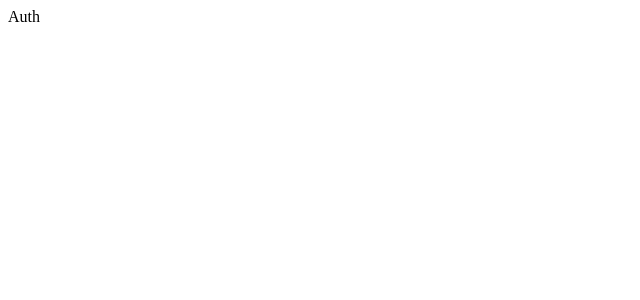
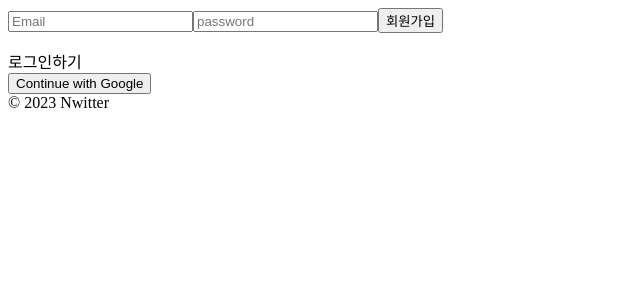
Before and after one commit to aui9f/study_react_nwitter, a React (Create React App) app: page / in a window 1280 px wide. Shown: the top 300 px of the page, without its empty margins (0-640 px from the left). Built offline with nearby package versions, Linux system fonts and the light colour scheme; no server answers.

Commit message:
회원가입(이메일), 로그인 상태확인

```diff
--- a/src/components/App.js
+++ b/src/components/App.js
@@ -1,6 +1,36 @@
-import AppRouter from './Router'
+import {useEffect, useState} from 'react'
+import AppRouter from 'components/Router'
+import { auth, onAuthStateChanged } from "fbase";
+
 function App() {
-  return <AppRouter/>;
+  const [init, setInit] = useState(false)
+  const [isLoggedIn, setIsLoggedIn] = useState(false);
+
+
+  useEffect(()=>{
+
+    onAuthStateChanged(auth, (user) => {
+      if (user) {
+        // User is signed in, see docs for a list of available properties
+        // https://firebase.google.com/docs/reference/js/firebase.User
+        console.log("user", user)
+        setIsLoggedIn(user);
+        // ...
+      } else {
+        // User is signed out
+        setIsLoggedIn(false);
+      }
+      setInit(true);
+    });
+
+
+  },[]);
+  return (
+    <>
+      {init?<AppRouter isLoggedIn={isLoggedIn}/>:'initializing..'}
+      <footer>&copy; {new Date().getFullYear()} Nwitter</footer>
+    </>
+  );
 }
 
 export default App;
--- a/src/components/Router.js
+++ b/src/components/Router.js
@@ -3,8 +3,8 @@
 import Auth from '../views/Auth';
 import Home from '../views/Home';
 
-const AppRouter = () => {
-    const [isLoggedIn, setIsLoggedIn] = useState(false);
+const AppRouter = ({isLoggedIn}) => {
+
     return (
         <Router>
             <Routes>
--- a/src/firebase.js
+++ b/src/fbase.js
@@ -1,7 +1,10 @@
 // Import the functions you need from the SDKs you need
 import { initializeApp } from "firebase/app";
+import { getAuth, onAuthStateChanged } from "firebase/auth";
 // TODO: Add SDKs for Firebase products that you want to use
 // https://firebase.google.com/docs/web/setup#available-libraries
+
+
 
 // Your web app's Firebase configuration
 const firebaseConfig = {
@@ -15,4 +18,6 @@
 
 // Initialize Firebase
 const app = initializeApp(firebaseConfig);
-export default app;
+const auth = getAuth(app);
+
+export {auth, onAuthStateChanged}
--- a/src/index.js
+++ b/src/index.js
@@ -1,8 +1,7 @@
 import React from 'react';
 import ReactDOM from 'react-dom/client';
-import App from './components/App';
-import firebase from './firebase'
-console.log('firebase', firebase)
+import App from 'components/App';
+
 
 const root = ReactDOM.createRoot(document.getElementById('root'));
 root.render(
--- a/src/views/Auth.js
+++ b/src/views/Auth.js
@@ -1,2 +1,60 @@
-const Auth = () => <span>Auth</span>
+import { useState } from "react";
+import { getAuth, createUserWithEmailAndPassword } from "firebase/auth";
+
+const Auth = () => {
+  const [email, setEmail] = useState('');
+  const [pw, setPw] = useState('');
+  const [newAccount, setNewAccount] = useState(true);
+  const [error, setError] = useState('');
+
+  const onChange = event => {
+    const {name, value} = event.target;
+    if(name==='email'){
+      setEmail(value);
+    }
+    if(name==='pw'){
+      setPw(value);
+    }
+  }
+
+  const toggleAccount = () => {
+    setNewAccount(prev=>!prev);
+  }
+
+  const onSubmit = async (event) => {
+    event.preventDefault();
+    let data;
+
+    try {
+      const auth = getAuth();
+      if(newAccount){
+        console.log("[email, pw]", email, pw)
+        data = await createUserWithEmailAndPassword(auth, email, pw);
+        console.log('[data] ',data)
+      }else{
+        //로그인
+      }
+    } catch (error) {
+      console.log("error", error.message)
+      setError(error.message)
+    }
+
+  }
+  return (
+    <div>
+      <form onSubmit={onSubmit}>
+        <input type="email" name="email" value={email} placeholder="Email" onChange={onChange} required />
+        <input type="password" name="pw" value={pw} placeholder="password" onChange={onChange} required />
+        <input type="submit" value={newAccount?'회원가입':'로그인'}/>
+        <p>{error}</p>
+      </form>
+      <span onClick={toggleAccount}>{newAccount?'로그인하기':'회원가입하기'}</span>
+
+
+      <div>
+        <button>Continue with Google</button>
+      </div>
+    </div>
+  )
+};
 export default Auth;
```
Also changed, not shown: jsconfig.json (added, +8 -0 lines).
